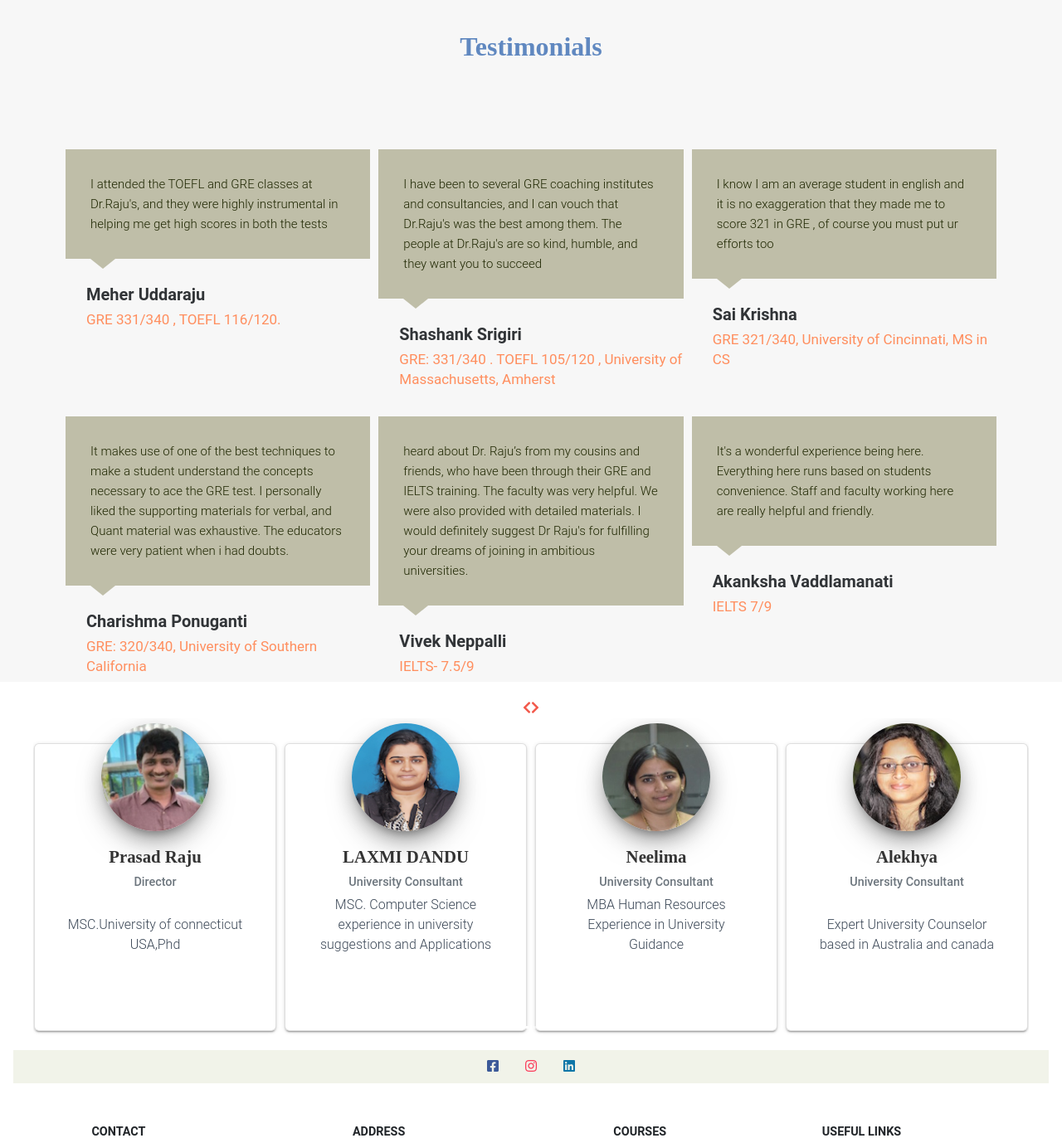
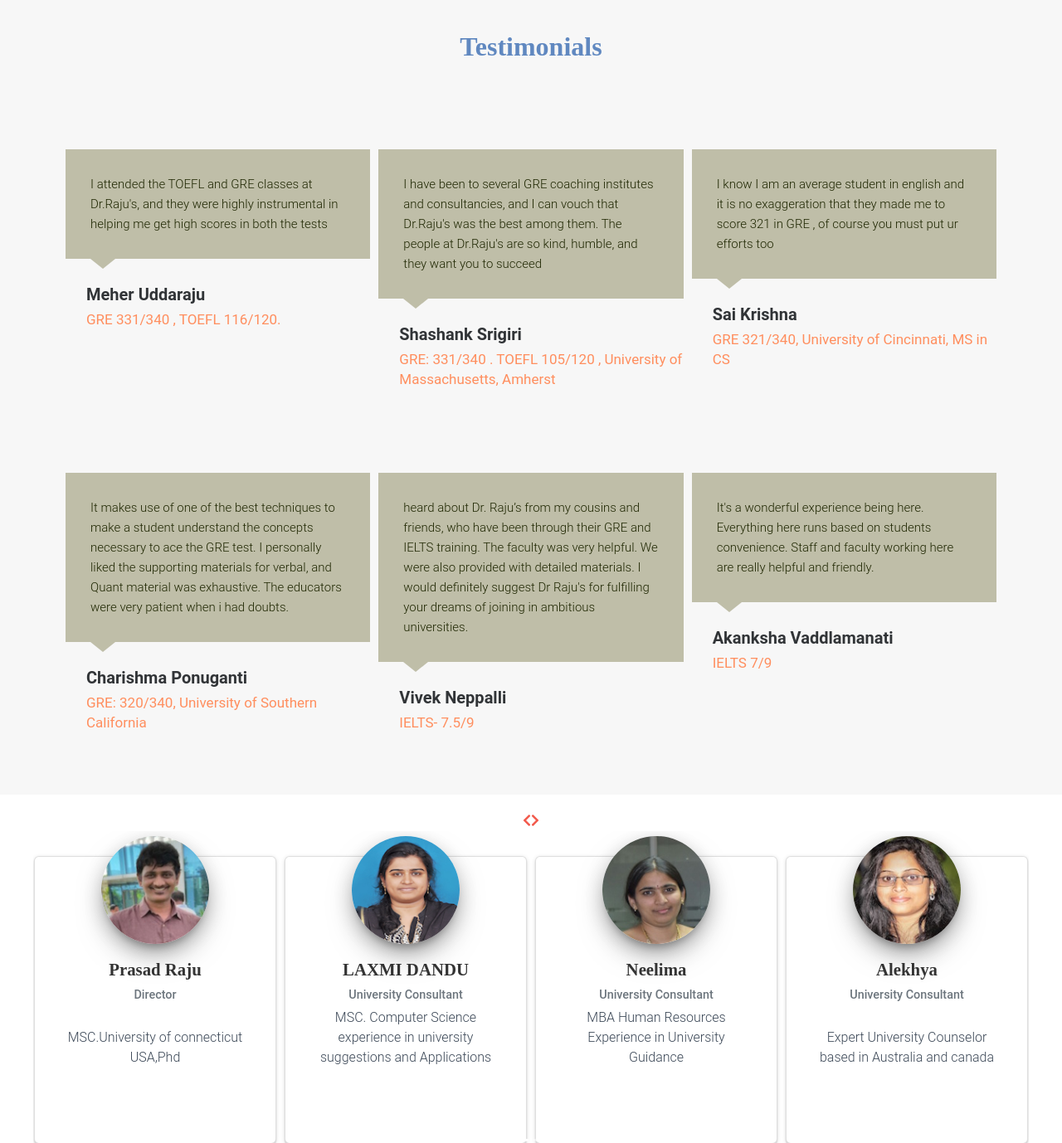
Before and after one commit to GA352491/drrajus, a Django app: page /courses/ in a window 1280 px wide. Shown: the part 786-2164 px from the top of the page at 83% size. Run offline with Django 3.2, Linux system fonts and the light colour scheme; some libraries are stand-ins or nearby versions.

Commit message:
Update courses.html

```diff
--- a/elearning/templates/courses/courses.html
+++ b/elearning/templates/courses/courses.html
@@ -169,7 +169,7 @@
             </div>
         </div>
     </div>
-    <div class="testimonials-clean ">
+    <div class="testimonials-clean pb-sm-5 pb-md-5 ">
         <div class="container pb-sm-5 pb-xs-5 " >
             <div class="intro">
                 <h2 class="text-center" style="color: #6088c0">Testimonials </h2>
@@ -185,7 +185,7 @@
                         <b><p class="title" style="color: #ff8e5e;font-size: 17px">GRE 331/340 , TOEFL 116/120.</p></b>
                     </div>
                 </div>
-                <div class="col-md-6 col-lg-4 item">
+                <div class="col-md-6 col-lg-4 mb-md-5 pb-md-5 item">
                     <div class="box">
                         <p class="description">I have been to several GRE coaching institutes and consultancies, and I
                             can vouch that Dr.Raju's was the best among them. The people at Dr.Raju's are so kind,
@@ -210,8 +210,8 @@
                     </div>
                 </div>
             </div>
-            <div class="row people">
-                <div class="col-md-6 col-lg-4 item">
+            <div class="row gy-md-5 my-md-1 people">
+                <div class="col-md-6 col-lg-4 mb-md-5 pb-md-5 item">
                     <div class="box">
                         <p class="description">It makes use of one of the best techniques to make a student understand
                             the concepts necessary to ace the GRE test. I personally liked the supporting materials for
```
